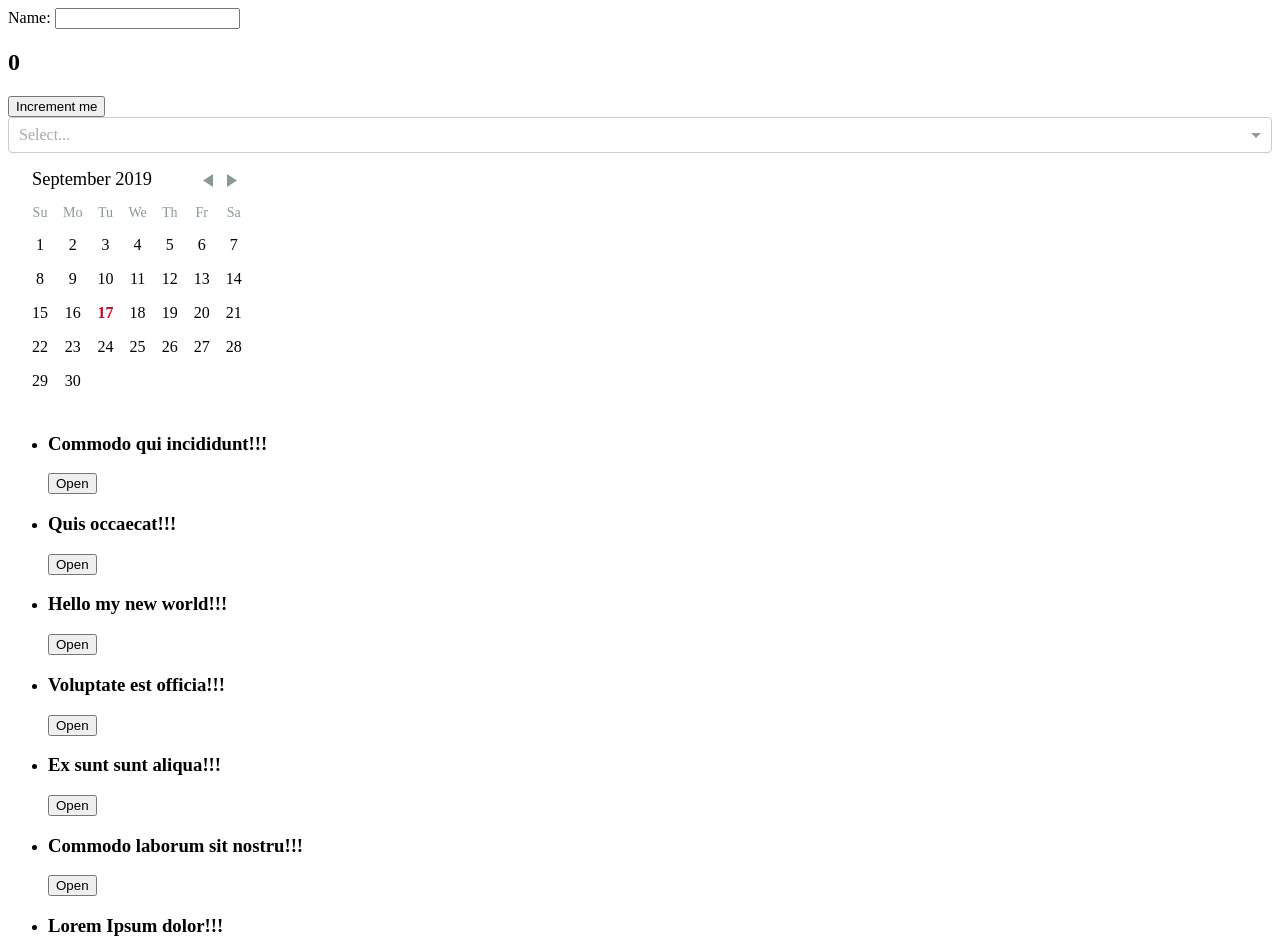
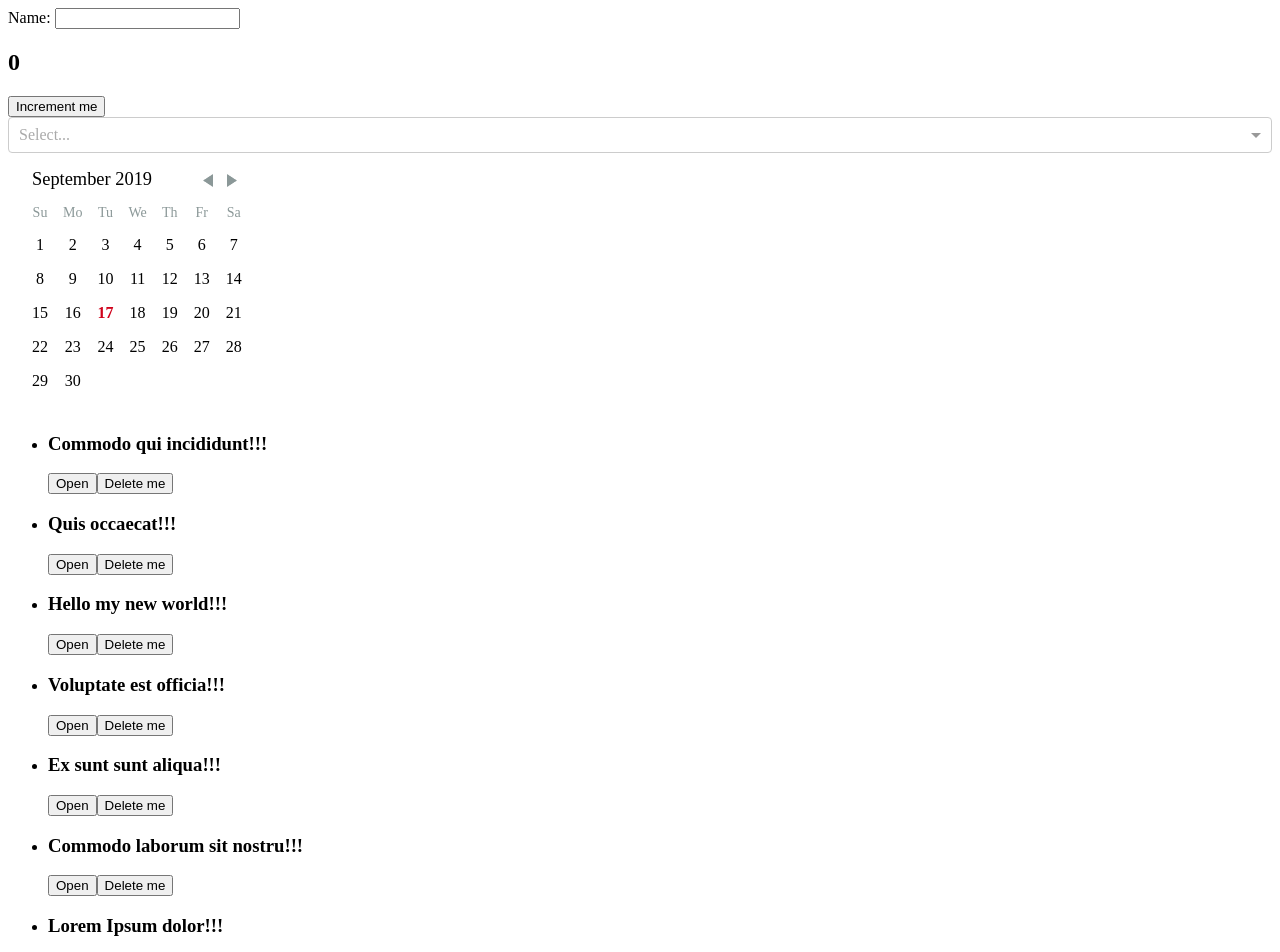
Before and after one commit to OlegSharyk/react-course-yakob-start, a React app: page / in a window 1280 px wide. Shown: the top 952 px of the page. Built offline with nearby package versions, Linux system fonts and the light colour scheme.

Commit message:
use redux for delete article

```diff
--- /dev/null
+++ b/src/ActionCreators/index.js
@@ -0,0 +1,14 @@
+import { DELETE_ARTICLE, INCREMENT } from '../components/constants';
+
+export function increment() {
+    return {
+        type: INCREMENT,
+    };
+}
+
+export function deleteArticle(id) {
+    return {
+        type: DELETE_ARTICLE,
+        payload: { id },
+    };
+}
--- a/src/components/ActionCreators/index.js
+++ /dev/null
@@ -1,5 +0,0 @@
-export function increment() {
-    return {
-        type: 'INCREMENT',
-    };
-}
--- a/src/components/App.js
+++ b/src/components/App.js
@@ -1,7 +1,6 @@
 import React, { Component } from 'react';
 import PropTypes from 'prop-types';
 import ArticleList from './ArticleList';
-import ArticleChart from './ArticleChart';
 import UserForm from './UserForm';
 import 'react-select/dist/react-select.css';
 import Filters from './Filters';
@@ -17,18 +16,12 @@ class App extends Component {
     changeSelection = selection => this.setState({ selection });
 
     render() {
-        const options = this.props.articles.map(article => ({
-            label: article.title,
-            value: article.id,
-        }));
-
         return (
             <div>
                 <UserForm />
                 <Counter />
-                <Filters articles={this.props.articles} />
-                <ArticleList articles={this.props.articles} />
-                <ArticleChart articles={this.props.articles} />
+                <Filters articles={[]} />
+                <ArticleList />
             </div>
         );
     }
--- a/src/components/Article/index.js
+++ b/src/components/Article/index.js
@@ -4,6 +4,8 @@ import PropTypes from 'prop-types';
 import CommentList from '../CommentList';
 import { CSSTransitionGroup } from 'react-transition-group';
 import './style.css';
+import { connect } from 'react-redux';
+import { deleteArticle } from '../../ActionCreators';
 
 class Article extends PureComponent {
     static PropTypes = {
@@ -20,13 +22,6 @@ class Article extends PureComponent {
     state = {
         updateIndex: 0,
     };
-
-    // shouldComponentUpdate(nextProps, nextState){
-    //   // console.log('nextProps ~~~', nextProps);
-    //   // console.log('nextState ~~~', nextState);
-
-    //   return nextProps.isOpen !== this.props.isOpen;
-    // }
 
     getBody() {
         const { article, isOpen } = this.props;
@@ -56,6 +51,12 @@ class Article extends PureComponent {
         // console.log('~~~~', findDOMNode(ref))
     };
 
+    handleDelete = () => {
+        const { deleteArticle, article } = this.props;
+        deleteArticle(article.id);
+        console.log('~~~ delete article');
+    };
+
     render() {
         const { article, isOpen, toggleOpen } = this.props;
         console.log('~~~~', 'update article');
@@ -64,6 +65,7 @@ class Article extends PureComponent {
             <div ref={this.setContainerRef}>
                 <h3>{article.title}!!!</h3>
                 <button onClick={toggleOpen}>{isOpen ? 'Close' : 'Open'}</button>
+                <button onClick={this.handleDelete}>Delete me</button>
                 <CSSTransitionGroup
                     transitionName="article"
                     transitionEnterTimeout={300}
@@ -76,4 +78,7 @@ class Article extends PureComponent {
     }
 }
 
-export default Article;
+export default connect(
+    null,
+    { deleteArticle },
+)(Article);
--- a/src/components/ArticleList.js
+++ b/src/components/ArticleList.js
@@ -1,41 +1,39 @@
-import React, {Component} from 'react';
+import React, { Component } from 'react';
 import PropTypes from 'prop-types';
 import Article from './Article';
-import accordion from '../decorators/accordion'
+import accordion from '../decorators/accordion';
+import { connect } from 'react-redux';
 
 class ArticleList extends Component {
-static PropTypes = {
-    articles: PropTypes.array.isRequired,
-    //from accordion
-    openItemId: PropTypes.string,
-    toggleOpenItems: PropTypes.func.isRequired
-}
+    static PropTypes = {
+        // from connect
+        articles: PropTypes.array.isRequired,
+        //from accordion
+        openItemId: PropTypes.string,
+        toggleOpenItems: PropTypes.func.isRequired,
+    };
 
     state = {
-        openArticleId: null
-    }
+        openArticleId: null,
+    };
 
-    render(){
-        const {articles, openItemId, toggleOpenItem} = this.props;
+    render() {
+        const { articles, openItemId, toggleOpenItem } = this.props;
 
-        const articleElements = articles.map((article) => (
-            <li
-                key={article.id}
-            >
+        const articleElements = articles.map(article => (
+            <li key={article.id}>
                 <Article
                     article={article}
                     isOpen={article.id === openItemId}
                     toggleOpen={toggleOpenItem(article.id)}
                 />
             </li>
-        ))
+        ));
 
-        return (
-            <ul>
-                {articleElements}
-            </ul>
-        )
+        return <ul>{articleElements}</ul>;
     }
 }
 
-export default accordion(ArticleList)
+export default connect(state => ({
+    articles: state.articles,
+}))(accordion(ArticleList));
--- a/src/components/Counter/index.js
+++ b/src/components/Counter/index.js
@@ -1,7 +1,7 @@
 import React, { Component } from 'react';
 import PropTypes from 'prop-types';
 import { connect } from 'react-redux';
-import { increment } from '../ActionCreators';
+import { increment } from '../../ActionCreators';
 
 class Counter extends Component {
     static PropTypes = {
--- a/src/components/Root.js
+++ b/src/components/Root.js
@@ -4,10 +4,10 @@ import App from './App';
 import store from '../store';
 import { Provider } from 'react-redux';
 
-function Root(props) {
+function Root() {
     return (
         <Provider store={store}>
-            <App {...props} />
+            <App />
         </Provider>
     );
 }
--- /dev/null
+++ b/src/components/constants.js
@@ -0,0 +1,2 @@
+export const DELETE_ARTICLE = 'DELETE_ARTICLE';
+export const INCREMENT = 'INCREMENT';
--- a/src/index.js
+++ b/src/index.js
@@ -1,6 +1,5 @@
 import React from 'react';
 import { render } from 'react-dom';
 import Root from './components/Root';
-import { articles } from './fixtures';
 
-render(<Root articles={articles} />, document.getElementById('container'));
+render(<Root />, document.getElementById('container'));
--- /dev/null
+++ b/src/reducer/articles.js
@@ -0,0 +1,13 @@
+import { articles as defaultArticles } from '../fixtures';
+import { DELETE_ARTICLE } from '../components/constants';
+
+export default (articlesState = defaultArticles, action) => {
+    const { type, payload } = action;
+
+    switch (type) {
+        case DELETE_ARTICLE:
+            return articlesState.filter(article => article.id !== payload.id);
+    }
+
+    return articlesState;
+};
--- a/src/reducer/counter.js
+++ b/src/reducer/counter.js
@@ -1,8 +1,10 @@
+import { INCREMENT } from '../components/constants';
+
 export default (count = 0, action) => {
     const { type } = action;
 
     switch (type) {
-        case 'INCREMENT':
+        case INCREMENT:
             return count + 1;
     }
 
--- a/src/reducer/index.js
+++ b/src/reducer/index.js
@@ -1,6 +1,8 @@
 import { combineReducers } from 'redux';
 import counterReducer from './counter';
+import articlesReducer from './articles';
 
 export default combineReducers({
+    articles: articlesReducer,
     count: counterReducer,
 });
```
